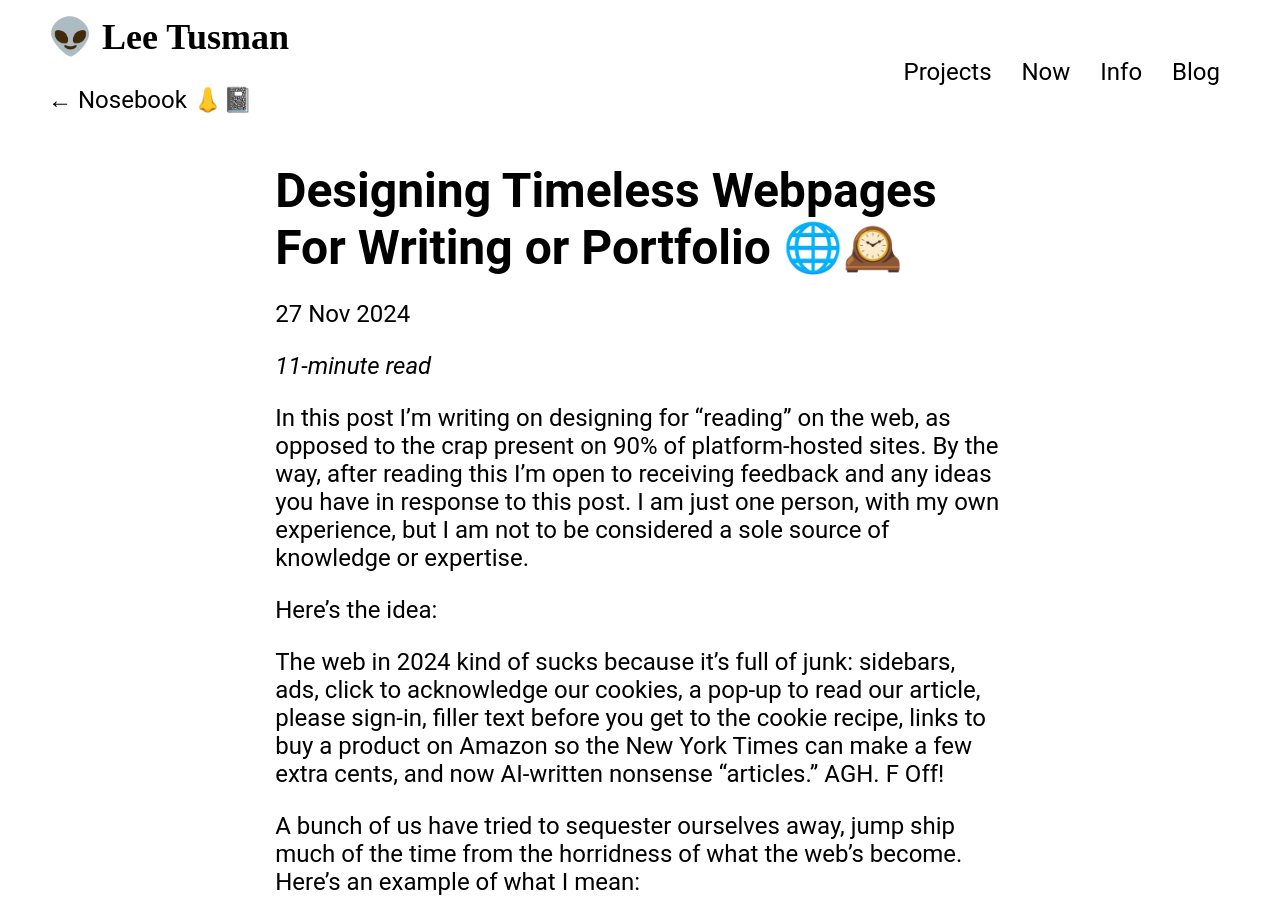
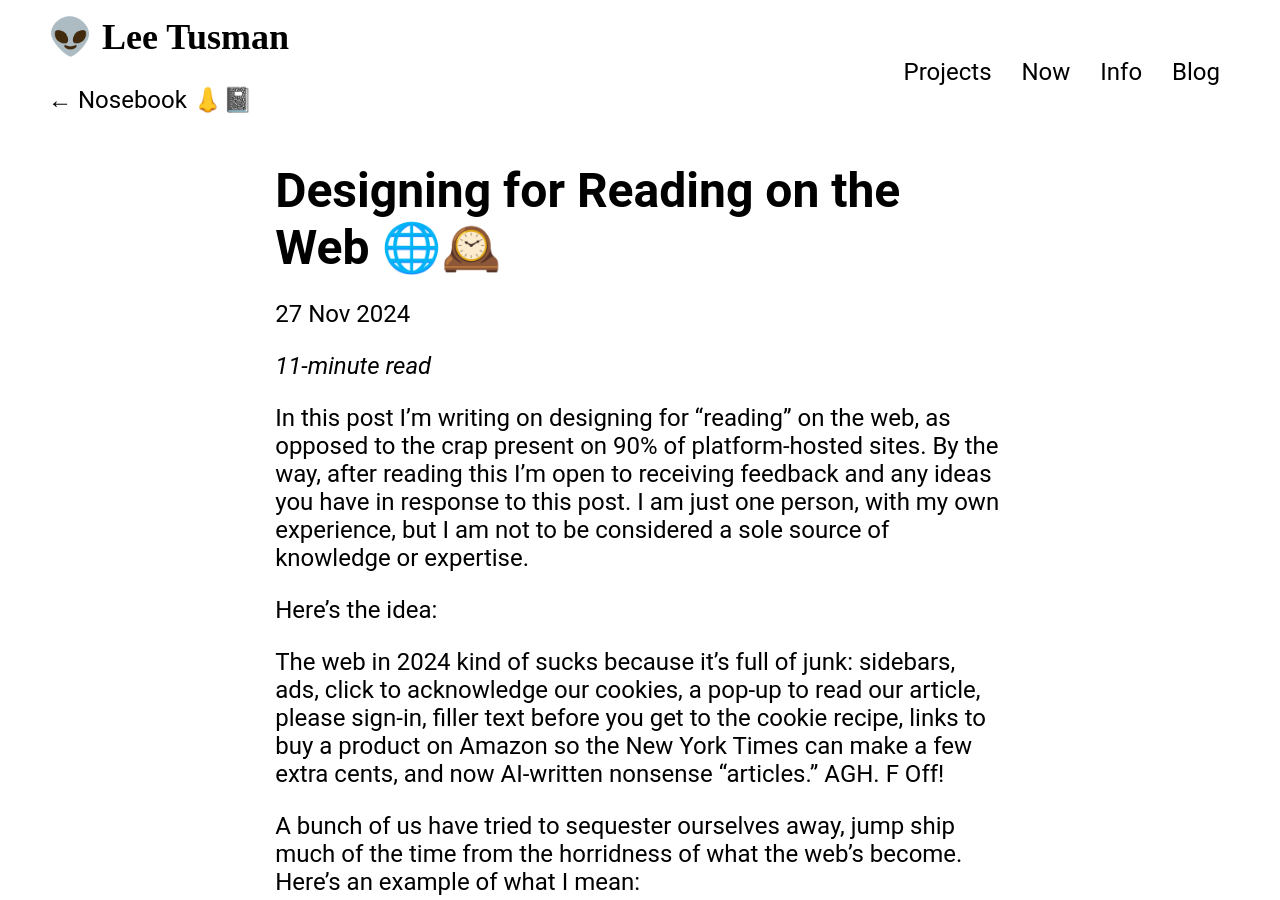
Before and after one commit to lee2sman/nosebook, a Jekyll site: the page built from _posts/2024-11-27-designing-timeless-pages.md, in a window 1280 px wide and 900 px high. Built offline with Jekyll 4.4.1, drawn with Linux system fonts in a browser that asks for light colours; some web fonts are replaced.

Commit message:
update title

```diff
--- a/_posts/2024-11-27-designing-timeless-pages.md
+++ b/_posts/2024-11-27-designing-timeless-pages.md
@@ -1,6 +1,6 @@
 ---
 layout: post
-title: Designing Timeless Webpages For Writing or Portfolio 🌐🕰️
+title: Designing for Reading on the Web 🌐🕰️
 categories: [programming, art]
 ---
 
```
